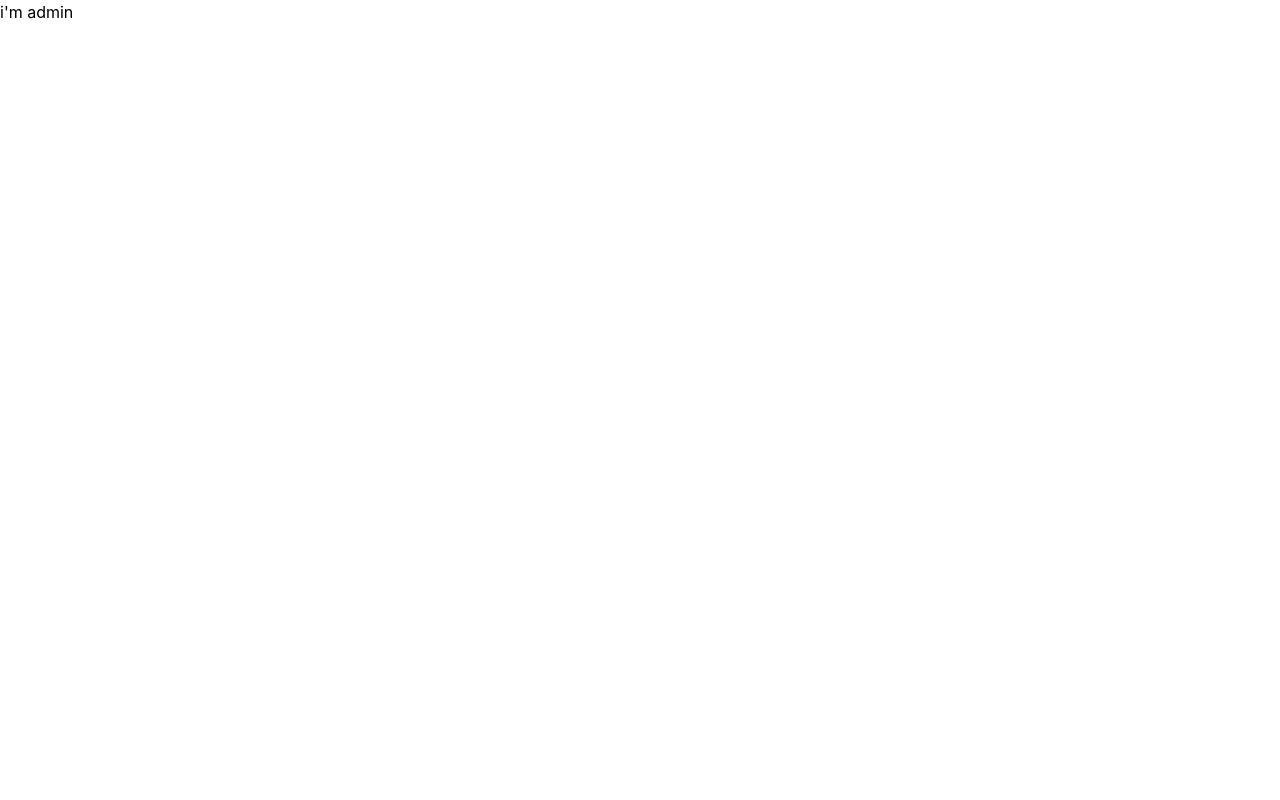
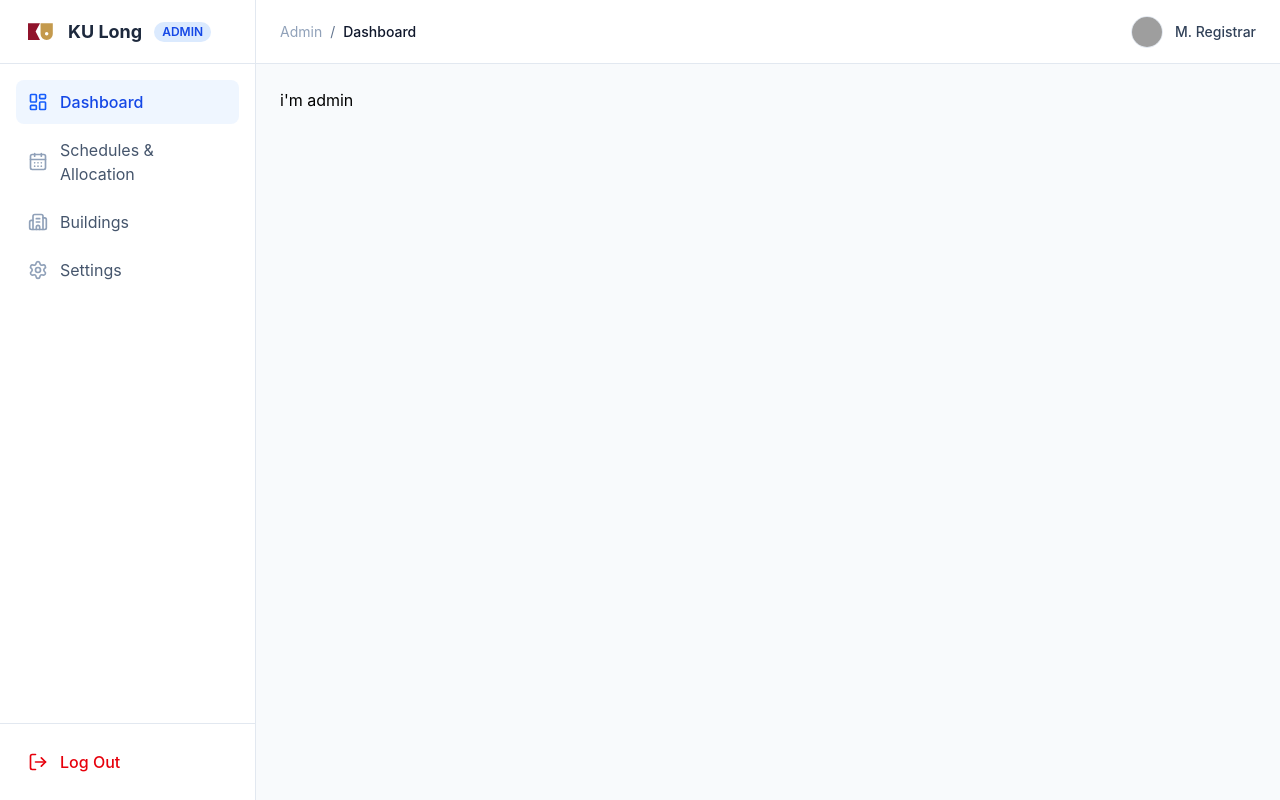
Before and after one commit to Gikeeeeeee/CS361_G06, a React (Vite) app in the folder frontend/: page /admin in a window 1280 px wide. Built offline with nearby package versions, Linux system fonts and the light colour scheme; grey boxes are pictures that could not be loaded.

Commit message:
feat(admin): add reusable AdminLayout shell with dynamic navigation config (#131)

```diff
--- a/frontend/src/App.tsx
+++ b/frontend/src/App.tsx
@@ -8,6 +8,7 @@ import BuildingInfoPage from './features/campus-explorer/pages/BuildingDetailPag
 import RoomDetailPage from './features/campus-explorer/pages/RoomDetailPage';
 import FacilityDetailPage from './features/campus-explorer/pages/FacilityDetailPage';
 import { AdminPlaceholder } from './features/admin/AdminPlaceholder';
+import { AdminLayout } from './features/admin/components/AdminLayout';
 
 function DynamicPageTitle() {
   const location = useLocation();
@@ -47,7 +48,9 @@ function App() {
         <Route path="buildings/:buildingId" element={<BuildingInfoPage />} />
         <Route path="rooms/:roomId" element={<RoomDetailPage />} />
         <Route path="facilities/:facilityId" element={<FacilityDetailPage />} />
-        <Route path="admin" element={<AdminPlaceholder />} />
+        <Route path="admin" element={<AdminLayout />}>
+          <Route index element={<AdminPlaceholder />} />
+        </Route>
       </Routes>
     </BrowserRouter>
   );
--- /dev/null
+++ b/frontend/src/features/admin/components/AdminHeader.tsx
@@ -0,0 +1,36 @@
+import { useLocation } from 'react-router-dom';
+import { adminNavConfig } from '../config/nav.config';
+
+export function AdminHeader() {
+  const location = useLocation();
+
+  const activeItem = adminNavConfig.find(item =>
+    item.path === location.pathname ||
+    (item.path !== '/admin' && location.pathname.startsWith(item.path))
+  );
+
+  return (
+    <header className="h-16 bg-white border-b border-slate-200 flex items-center justify-between px-6 sticky top-0 z-10">
+      <div className="flex items-center text-sm text-slate-500">
+        <span className="text-slate-400">Admin</span>
+        <span className="mx-2">/</span>
+        <span className="font-medium text-slate-900">
+          {activeItem ? activeItem.label : 'Dashboard'}
+        </span>
+      </div>
+
+      <div className="flex items-center gap-6">
+        <div className="flex items-center gap-3">
+          <img
+            src="https://api.dicebear.com/7.x/avataaars/svg?seed=Admin"
+            alt="Profile"
+            className="w-8 h-8 rounded-full bg-slate-100 border border-slate-200"
+          />
+          <div className="flex flex-col">
+            <span className="text-sm font-medium text-slate-700">M. Registrar</span>
+          </div>
+        </div>
+      </div>
+    </header>
+  );
+}
--- /dev/null
+++ b/frontend/src/features/admin/components/AdminLayout.tsx
@@ -0,0 +1,17 @@
+import { Outlet } from 'react-router-dom';
+import { AdminSidebar } from './AdminSidebar';
+import { AdminHeader } from './AdminHeader';
+
+export function AdminLayout() {
+  return (
+    <div className="min-h-screen bg-slate-50 flex">
+      <AdminSidebar />
+      <div className="flex-1 ml-64 flex flex-col min-h-screen">
+        <AdminHeader />
+        <main className="flex-1 p-6">
+          <Outlet />
+        </main>
+      </div>
+    </div>
+  );
+}
--- /dev/null
+++ b/frontend/src/features/admin/components/AdminSidebar.tsx
@@ -0,0 +1,55 @@
+import { NavLink, useLocation } from 'react-router-dom';
+import { adminNavConfig } from '../config/nav.config';
+import { LogOut } from 'lucide-react';
+
+export function AdminSidebar() {
+  const location = useLocation();
+
+  return (
+    <aside className="w-64 bg-white border-r border-slate-200 flex flex-col h-screen fixed left-0 top-0">
+      <div className="h-16 px-6 flex items-center gap-3 border-b border-slate-200 shrink-0">
+        <img src="/ku_long_logo.svg" alt="KU Long" className="w-8 h-8" />
+        <span className="font-bold text-lg text-slate-800">KU Long</span>
+        <span className="text-xs bg-blue-100 text-blue-700 px-2 py-0.5 rounded-full font-semibold">
+          ADMIN
+        </span>
+      </div>
+
+      <nav className="flex-1 p-4 space-y-1 overflow-y-auto">
+        {adminNavConfig.map((item) => {
+          const isActive = location.pathname === item.path || (item.path !== '/admin' && location.pathname.startsWith(item.path));
+          const Icon = item.icon;
+
+          return (
+            <NavLink
+              key={item.path}
+              to={item.path}
+              className={`flex items-center gap-3 px-3 py-2.5 rounded-lg transition-colors ${
+                isActive
+                  ? 'bg-blue-50 text-blue-700 font-medium'
+                  : 'text-slate-600 hover:bg-slate-50 hover:text-slate-900'
+              }`}
+            >
+              <Icon className={`w-5 h-5 ${isActive ? 'text-blue-600' : 'text-slate-400'}`} />
+              <span className="flex-1">{item.label}</span>
+              {item.badge && (
+                <span className={`text-[10px] uppercase font-bold px-1.5 py-0.5 rounded ${
+                  item.badge === 'Active' ? 'bg-emerald-100 text-emerald-700' : 'bg-slate-100 text-slate-600'
+                }`}>
+                  {item.badge}
+                </span>
+              )}
+            </NavLink>
+          );
+        })}
+      </nav>
+
+      <div className="p-4 border-t border-slate-200">
+        <button className="flex items-center gap-3 px-3 py-2.5 w-full text-left text-red-600 hover:bg-red-50 rounded-lg transition-colors font-medium">
+          <LogOut className="w-5 h-5" />
+          Log Out
+        </button>
+      </div>
+    </aside>
+  );
+}
--- /dev/null
+++ b/frontend/src/features/admin/config/nav.config.ts
@@ -0,0 +1,32 @@
+import { LayoutDashboard, CalendarDays, Building2, Settings } from 'lucide-react';
+
+export interface NavItem {
+  label: string;
+  path: string;
+  icon: React.ElementType;
+  badge?: string;
+  children?: NavItem[];
+}
+
+export const adminNavConfig: NavItem[] = [
+  {
+    label: 'Dashboard',
+    path: '/admin',
+    icon: LayoutDashboard,
+  },
+  {
+    label: 'Schedules & Allocation',
+    path: '/admin/schedules',
+    icon: CalendarDays,
+  },
+  {
+    label: 'Buildings',
+    path: '/admin/buildings',
+    icon: Building2,
+  },
+  {
+    label: 'Settings',
+    path: '/admin/settings',
+    icon: Settings,
+  },
+];
```
